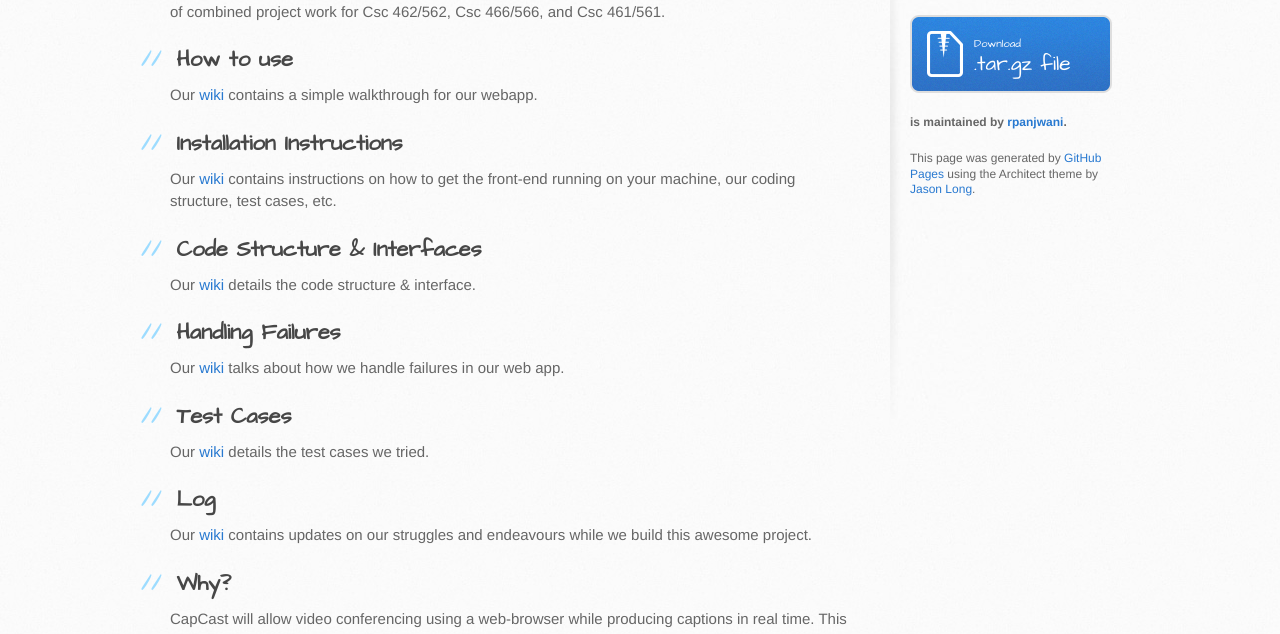
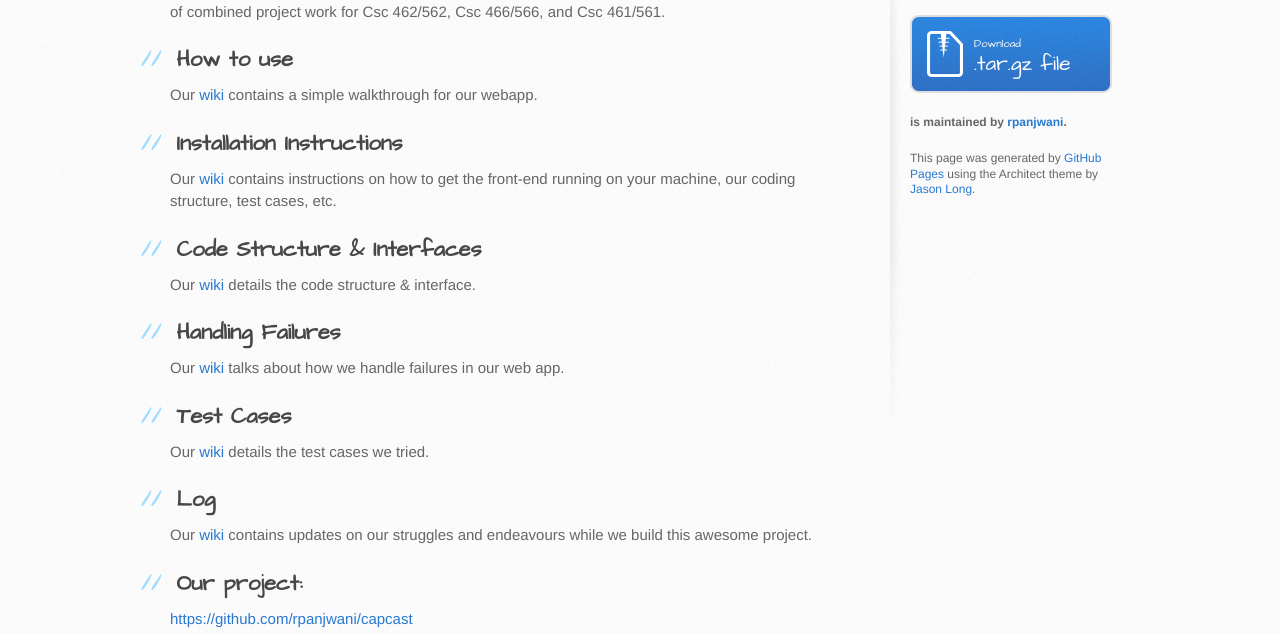
Before and after one commit to rpanjwani/capcast, a plain HTML site: page index.html in a window 1280 px wide. Shown: the part 283-917 px from the top of the page. Drawn offline with Linux system fonts and the light colour scheme.

```diff
--- a/index.html
+++ b/index.html
@@ -62,6 +62,11 @@
 <a id="log" class="anchor" href="#log" aria-hidden="true"><span class="octicon octicon-link"></span></a>Log</h2>
 
 <p>Our <a href="https://github.com/rpanjwani/capcast/wiki/Logbook">wiki</a> contains updates on our struggles and endeavours while we build this awesome project.</p>
+
+<h2>
+<a id="our-project" class="anchor" href="#our-project" aria-hidden="true"><span class="octicon octicon-link"></span></a>Our project:</h2>
+
+<p><a href="https://github.com/rpanjwani/capcast">https://github.com/rpanjwani/capcast</a></p>
 
 <h2>
 <a id="why" class="anchor" href="#why" aria-hidden="true"><span class="octicon octicon-link"></span></a>Why?</h2>
```
Also changed, not shown: params.json (+1 -1 lines).
